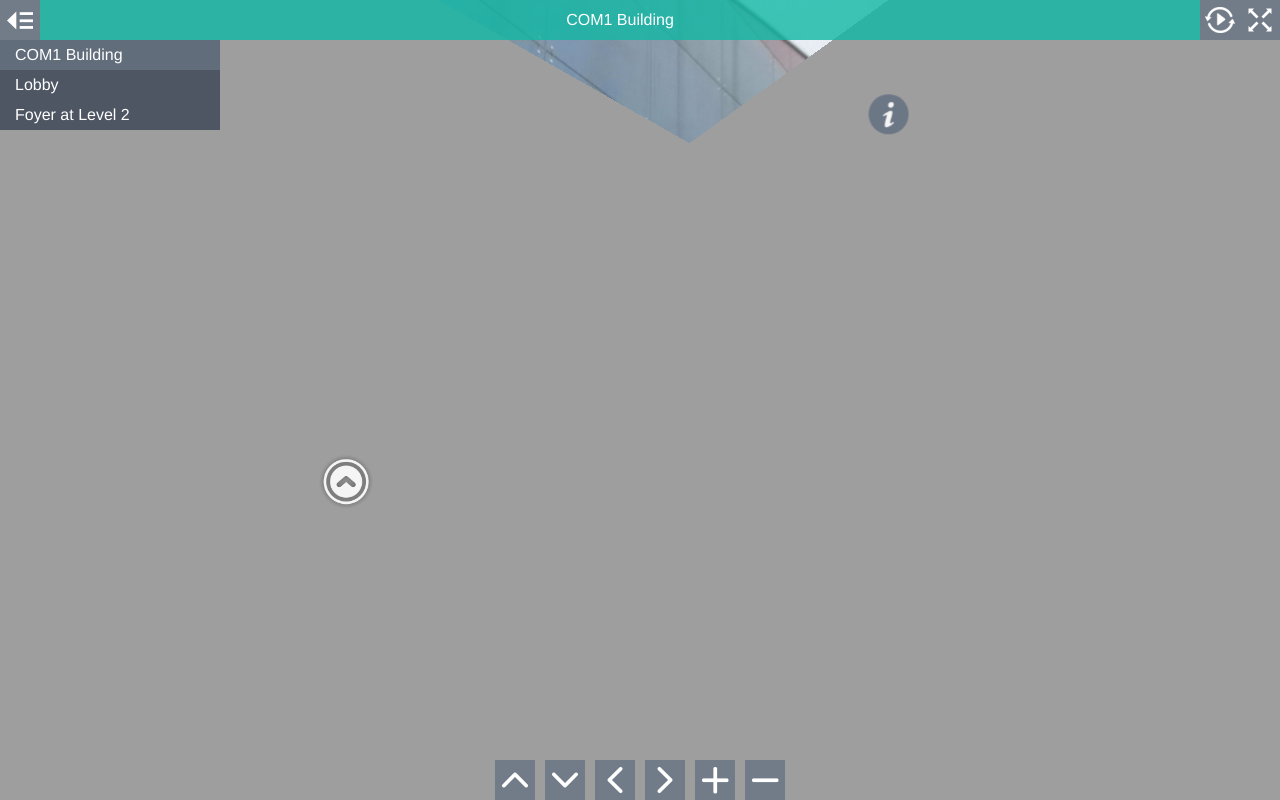
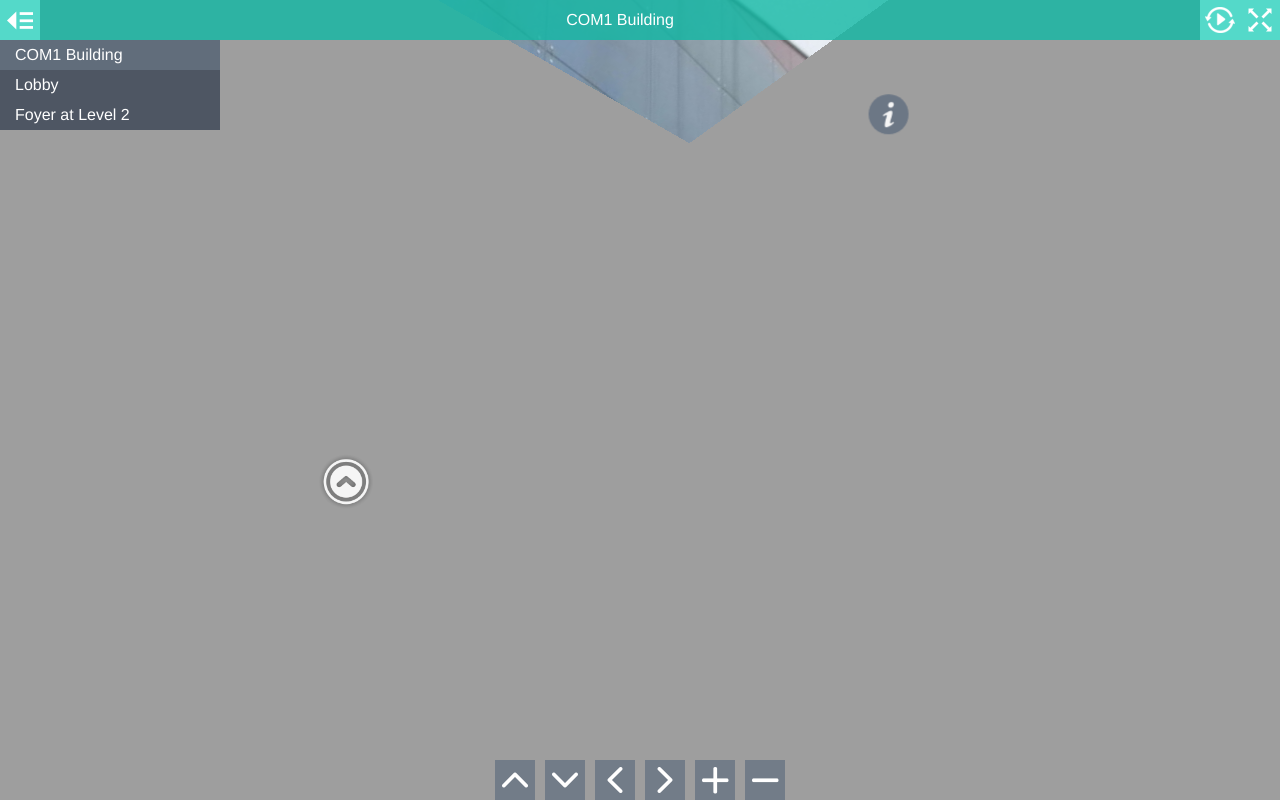
Before and after one commit to josephinesumargo/schoolofcomputingtour, a plain HTML site: page index.html in a window 1280 px wide. Drawn offline with Linux system fonts and the light colour scheme; animation ran at ten frames a second.

Commit message:
Color Changes to Small Parts
This commit changes the color of fullscreenToggle, autorotateToggle and sceneListToggle

```diff
--- a/style.css
+++ b/style.css
@@ -103,8 +103,8 @@ body.multiple-scenes.mobile #titleBar {
   width: 40px;
   height: 40px;
   padding: 5px;
-  background-color: rgb(103,115,131);
-  background-color: rgba(103,115,131,0.8);
+  background-color: rgb(65,232,212);
+  background-color: rgba(65,232,212,0.8);
 }
 
 .mobile #fullscreenToggle {
@@ -153,8 +153,8 @@ body.fullscreen-enabled #fullscreenToggle {
   width: 40px;
   height: 40px;
   padding: 5px;
-  background-color: rgb(103,115,131);
-  background-color: rgba(103,115,131,0.8);
+  background-color: rgb(65,232,212);
+  background-color: rgba(65,232,212,0.8);
 }
 
 .mobile #autorotateToggle {
@@ -207,8 +207,8 @@ body.fullscreen-enabled.mobile #autorotateToggle {
   width: 40px;
   height: 40px;
   padding: 5px;
-  background-color: rgb(103,115,131);
-  background-color: rgba(103,115,131,0.8);
+  background-color: rgb(65,232,212);
+  background-color: rgba(65,232,212,0.8);
 }
 
 .mobile #sceneListToggle {
```
